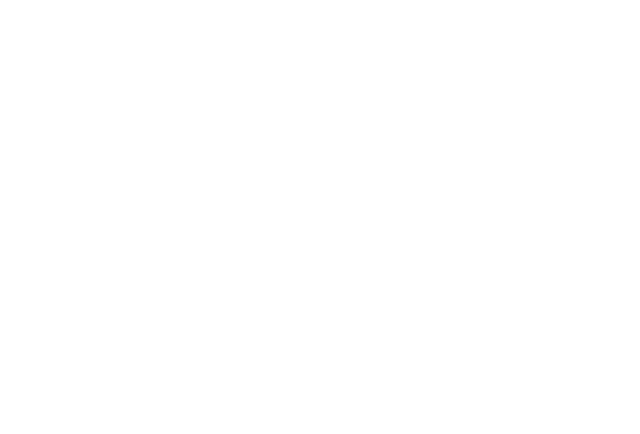
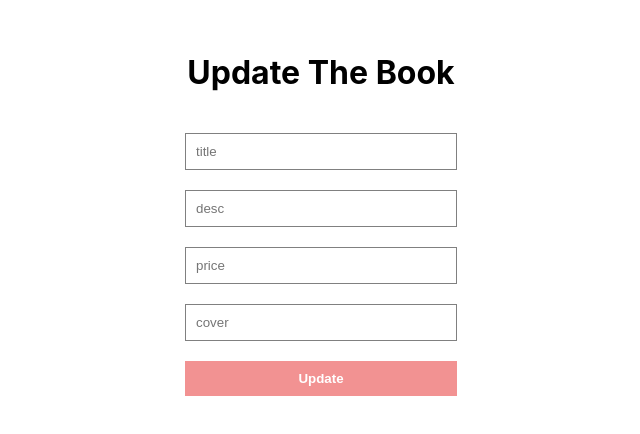
Before and after one commit to TylerWaugh01/SQL-Client, a React (Create React App) app: page /update/1 in a window 1280 px wide. Before the commit this address had no page. Shown: the part 186-620 px from the top of the page, without its empty margins (319-959 px from the left). Built offline with nearby package versions, Linux system fonts and the light colour scheme.

Commit message:
Delete + Update

```diff
--- a/src/App.js
+++ b/src/App.js
@@ -15,7 +15,7 @@
       <Routes>
         <Route path='/' element={<Books/>}/>
         <Route path='/add' element={<Add/>}/>
-        <Route path='/update' element={<Update/>}/>
+        <Route path='/update/:id' element={<Update/>}/>
       </Routes>
       </BrowserRouter>
     </div>
--- a/src/pages/Add.jsx
+++ b/src/pages/Add.jsx
@@ -36,7 +36,7 @@
             <input type='text' placeholder='desc' onChange={handleChange} name="desc" />
             <input type='number' placeholder='price' onChange={handleChange} name="price" />
             <input type='text' placeholder='cover' onChange={handleChange} name="cover" />
-            <button onClick={handleClick}>Add</button>
+            <button className='formButton' onClick={handleClick}>Add</button>
         </div>
     )
 }
--- a/src/pages/Books.jsx
+++ b/src/pages/Books.jsx
@@ -19,6 +19,15 @@
     fetchAllBooks()
   }, [])
 
+  const handleDelete = async (id) => {
+    try{
+        await axios.delete("http://localhost:8800/books/"+id)
+        window.location.reload()
+    }catch(err){
+        console.log(err)
+    }
+  }
+
 
   return ( <div>
     <h1>Ty Book Shop</h1>
@@ -29,8 +38,8 @@
             <h2>{book.title}</h2>
             <p>{book.desc}</p>
             <span>{book.price}</span>
-            <button className='delete'>Delete</button>
-            <button className='update'>Update</button>
+            <button className='delete' onClick={() => handleDelete(book.id)}>Delete</button>
+            <button className='update'><Link to={`/update/${book.id}`}>Update</Link></button>
         </div>
     ))}
     </div>
--- a/src/pages/Update.jsx
+++ b/src/pages/Update.jsx
@@ -1,9 +1,49 @@
-import React from 'react'
+import React from 'react';
+import { useState } from 'react';
+import { useLocation, useNavigate } from 'react-router-dom';
+import axios from 'axios';
+
 
 const Update = () => {
-  return (
-    <div>Update</div>
-  )
+    const [book, setBook] = useState({
+        title: "",
+        desc: "",
+        price: null,
+        cover: "",
+    })
+
+
+    const location = useLocation()
+    const navigate = useNavigate()
+
+
+    const bookId = location.pathname.split("/")[2];
+
+    const handleChange = (e) => {
+        setBook((prev) => ({ ...prev, [e.target.name]: e.target.value }));
+    };
+
+    const handleClick = async e => {
+        e.preventDefault();
+        try {
+            await axios.put(`http://localhost:8800/books/${bookId}`, book);
+            navigate("/")
+        } catch (err) {
+            console.log(err)
+        }
+    };
+
+
+    return (
+        <div className='form'>
+            <h1>Update The Book</h1>
+            <input type='text' placeholder='title' onChange={handleChange} name="title" />
+            <input type='text' placeholder='desc' onChange={handleChange} name="desc" />
+            <input type='number' placeholder='price' onChange={handleChange} name="price" />
+            <input type='text' placeholder='cover' onChange={handleChange} name="cover" />
+            <button className='formButton' onClick={handleClick}>Update</button>
+        </div>
+    )
 }
 
 export default Update
--- a/src/style.css
+++ b/src/style.css
@@ -44,3 +44,24 @@
     border: 1px solid rgb(204, 204, 243);
     color: rgb(139, 139, 234);
   }
+
+  .form {
+    display: flex;
+    flex-direction: column;
+    gap: 20px;
+  }
+
+  input{
+    width: 250px;
+    padding: 10px;
+    border: 1px solid gray;
+  }
+
+  .formButton{
+    border: none;
+    padding: 10px;
+    background-color: rgb(242, 146, 146);
+    color: white;
+    font-weight: bold;
+    cursor: pointer;
+  }
```
